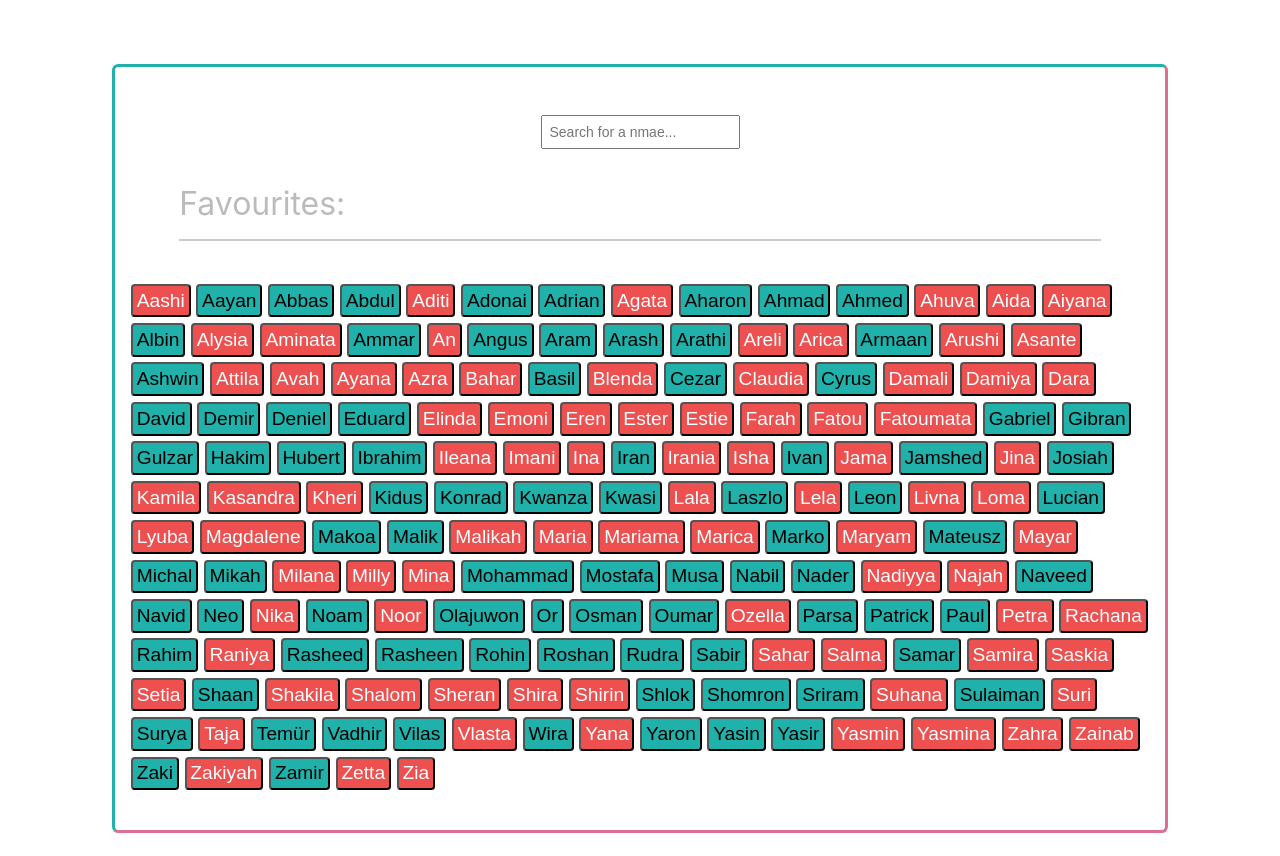
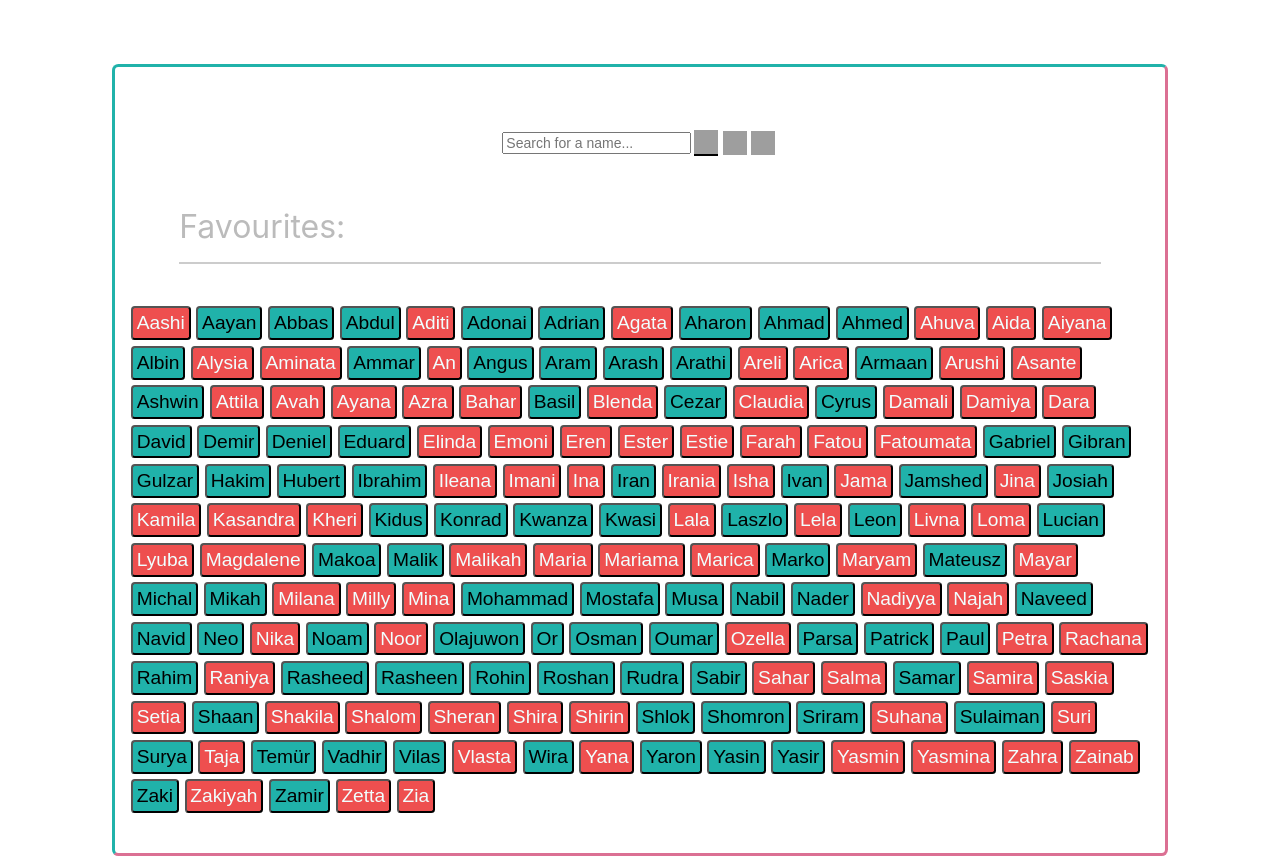
Before and after one commit to mikinet/baby-names-react, a React (Create React App) app: page / in a window 1280 px wide. Before the commit the page ends 833 px from the top, so only its background shows below. Built offline with nearby package versions, Linux system fonts and the light colour scheme; grey boxes are pictures that could not be loaded.

Commit message:
Completed Level 4 of the challenge. Updated affected components files and the stylesheet (App.css).

```diff
--- a/src/App.css
+++ b/src/App.css
@@ -12,11 +12,36 @@
   text-align: center;
 }
 
-#search {
+div.search-bar{
+  display:flex;
+  justify-content: center;
+  align-items: center;
   margin: 2.5em;
   padding: 0.5em;
+}
+
+#search {
   font-size: 14px;
   outline-color: lightseagreen;
+}
+
+img.name-filter{
+  width:24px;
+  height: 24px;
+  margin:0.15em;
+  cursor: pointer;
+}
+
+.filter-female{
+  background-color:rgb(238, 79, 79);
+}
+
+.filter-male{
+  background-color: lightseagreen;
+}
+
+.active-filter{
+  border-bottom: 2px solid;
 }
 
 .favourites {
@@ -53,3 +78,7 @@
 .m-name {
   background-color: lightseagreen;
 }
+
+.hidden{
+  display: none;
+}
--- a/src/App.js
+++ b/src/App.js
@@ -6,6 +6,7 @@ import SearchBar from "./SearchBar";
 import Favourites from "./FavouriteNames";
 
 function App() {
+  const [selectedGender, setSelectedGender] = useState("b");
   // the name search function
   const [searchInput, setSearchInput] = useState("");
   const handleNameSearch = (event) => {
@@ -14,7 +15,9 @@ function App() {
   };
   // add names to or remove names from a favourites list
   const [favouriteNames, setFavouriteNames] = useState([]);
-  const [availableNames, setAvailableNames] = useState(sort([...babyNamesData]));
+  const [availableNames, setAvailableNames] = useState(
+    sort([...babyNamesData])
+  );
   const handleAddRemoveFavourites = (event) => {
     const babyName = getNameData(event.target);
     const parentElement = event.target.parentNode.className;
@@ -27,12 +30,20 @@ function App() {
     }
   };
 
+  const updateGenderFilter = (filterId) => {
+    setSelectedGender(filterId);
+    if (!document.querySelector(".name-picker")) {
+      return;
+    }
+  };
+
   return (
     <div class="App">
       <SearchBar
         type="text"
         onChange={handleNameSearch}
-        placeholder="Search for a nmae..."
+        onClick={updateGenderFilter}
+        placeholder="Search for a name..."
       />
       <Favourites
         namesData={favouriteNames}
@@ -40,7 +51,8 @@ function App() {
       />
       <NamePicker
         namesData={availableNames}
-        filter={searchInput}
+        textInput={searchInput}
+        filter={selectedGender}
         onDoubleClick={handleAddRemoveFavourites}
       />
     </div>
@@ -75,7 +87,7 @@ function getNameData(node) {
   return {
     id: parseInt(node.id),
     name: node.textContent,
-    sex: node.className.substring(i, i + 1),  // returns "f" or "m"
+    sex: node.className.substring(i, i + 1), // returns "f" or "m"
   };
 }
 
--- a/src/FavouriteNames.js
+++ b/src/FavouriteNames.js
@@ -1,5 +1,7 @@
 import BabyName from "./BabyName";
 
+// const initialText =
+//   "Favourites: Click some names below to make your shortlist...";
 const FavouriteNames = (props) => {
   return (
     <div className="favourites">
--- a/src/NamePicker.js
+++ b/src/NamePicker.js
@@ -7,9 +7,16 @@ const NamePicker = (props) => {
       {props.namesData
         // filter names based on user search input
         .filter((nameData) =>
-          nameData.name.toUpperCase().includes(props.filter.toUpperCase())
+          nameData.name.toUpperCase().includes(props.textInput.toUpperCase())
         )
-        // populate names
+        // filter names based on selected gender filter
+        .filter((nameData) => {
+          if (props.filter === "b") {
+            return true;
+          }
+          return nameData.sex === props.filter;
+        })
+        // populate name components
         .map((nameData, index) => {
           return (
             <BabyName
--- a/src/SearchBar.js
+++ b/src/SearchBar.js
@@ -1,4 +1,49 @@
 const SearchBar = (props) => {
-  return <input type={props.type} id="search" onChange={props.onChange} placeholder={props.placeholder} />;
-}
+  // IDENTIFY/INDICATE WHICH BABY NAMES FILTER IS CURRENTLY SELECTED
+  const changeStyle = (id) => {
+    const filters = [...document.querySelectorAll(".search-bar .name-filter")];
+    filters.forEach((filter) => filter.classList.remove("active-filter"));
+    document.getElementById(id).classList.add("active-filter");
+  };
+  return (
+    <div className="search-bar">
+      <input
+        type={props.type}
+        id="search"
+        onChange={props.onChange}
+        placeholder={props.placeholder}
+      />
+      <img
+        id="b"
+        className={`name-filter active-filter`}
+        src="https://www.fileformat.info/info/unicode/char/1f425/frontfacing_baby_chick.png"
+        alt="both genders"
+        onClick={() => {
+          changeStyle("b");
+          props.onClick("b");
+        }}
+      />
+      <img
+        id="f"
+        className={`name-filter filter-female`}
+        src="https://www.fileformat.info/info/unicode/char/1f424/baby_chick.png"
+        alt="female"
+        onClick={() => {
+          changeStyle("f");
+          props.onClick("f");
+        }}
+      />
+      <img
+        id="m"
+        className={`name-filter filter-male`}
+        src="https://www.fileformat.info/info/unicode/char/1f423/hatching_chick.png"
+        alt="male"
+        onClick={() => {
+          changeStyle("m");
+          props.onClick("m");
+        }}
+      />
+    </div>
+  );
+};
 export default SearchBar;
```
